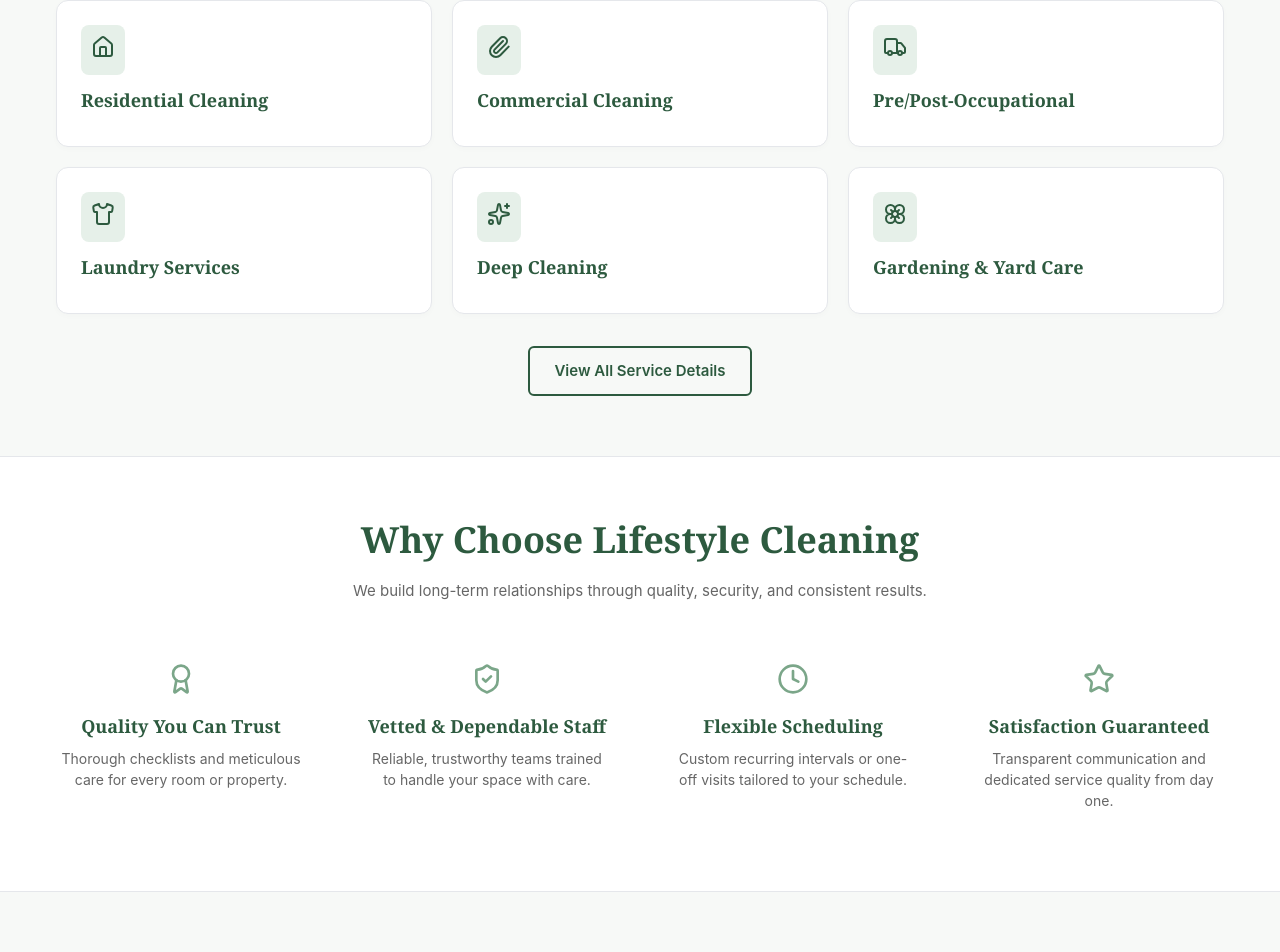
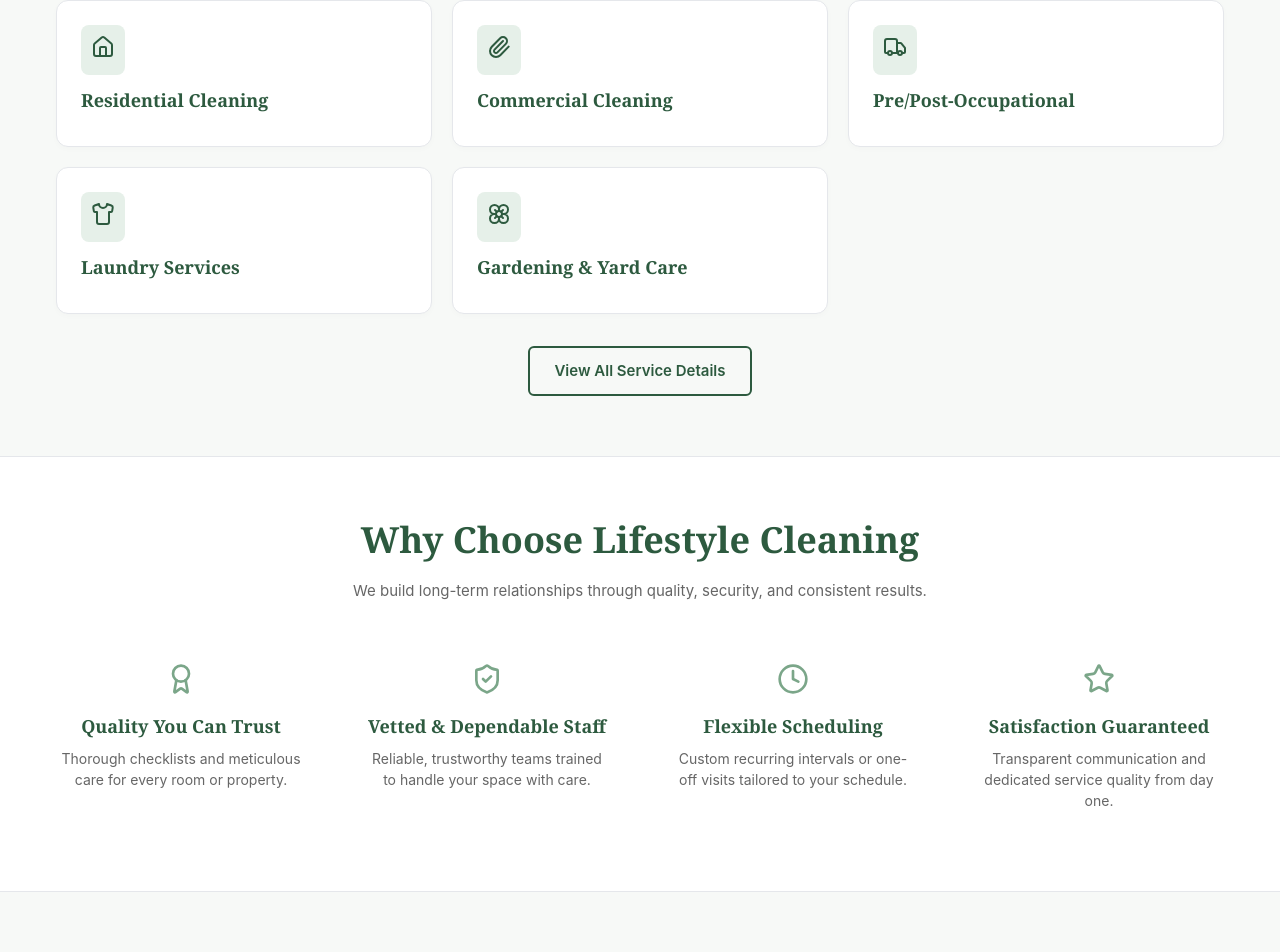
Before and after one commit to JosephMotshana/lifestyle-cleaning, a React (Vite) app: page / in a window 1280 px wide. Shown: the part 1275-2227 px from the top of the page. Built offline with nearby package versions, Linux system fonts and the light colour scheme.

Commit message:
We  thank God who has blessed the works of our hands

```diff
--- a/src/pages/Home.jsx
+++ b/src/pages/Home.jsx
@@ -23,7 +23,6 @@ export default function Home() {
     { title: 'Commercial Cleaning', icon: <Paperclip size={24} />,},
     { title: 'Pre/Post-Occupational', icon: <Truck size={24} />, },
     { title: 'Laundry Services', icon: <Shirt size={24} />, },
-    { title: 'Deep Cleaning', icon: <Sparkles size={24} />,},
     { title: 'Gardening & Yard Care', icon: <Flower size={24} />,},
   ];
 
```
